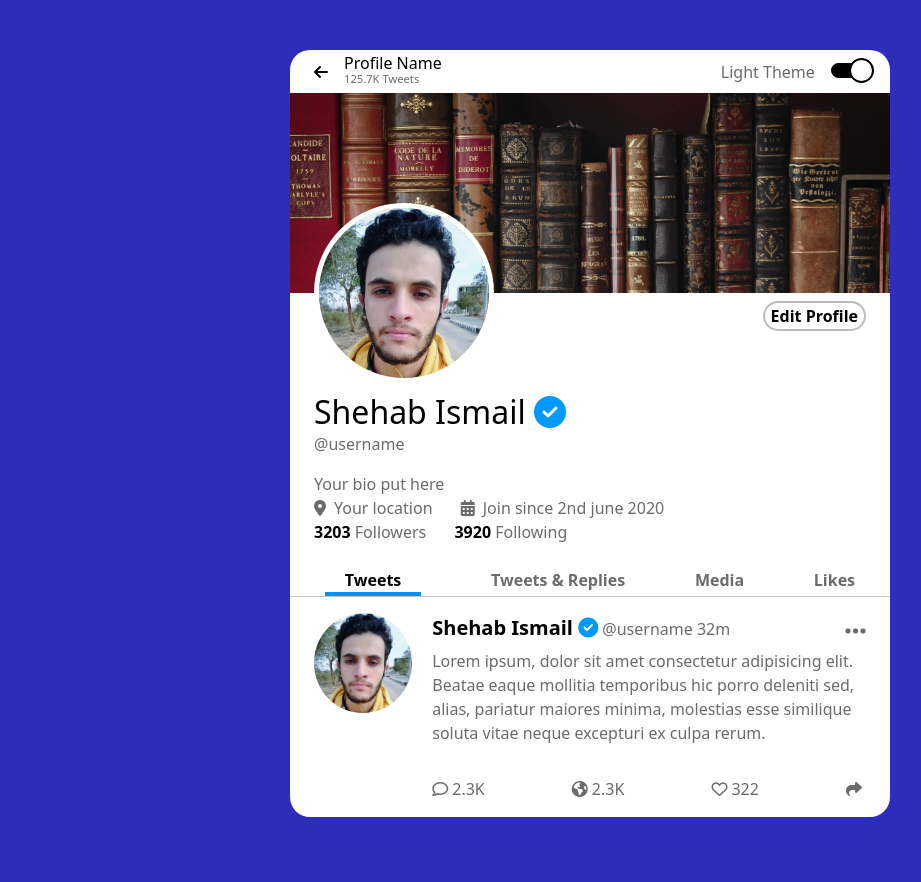
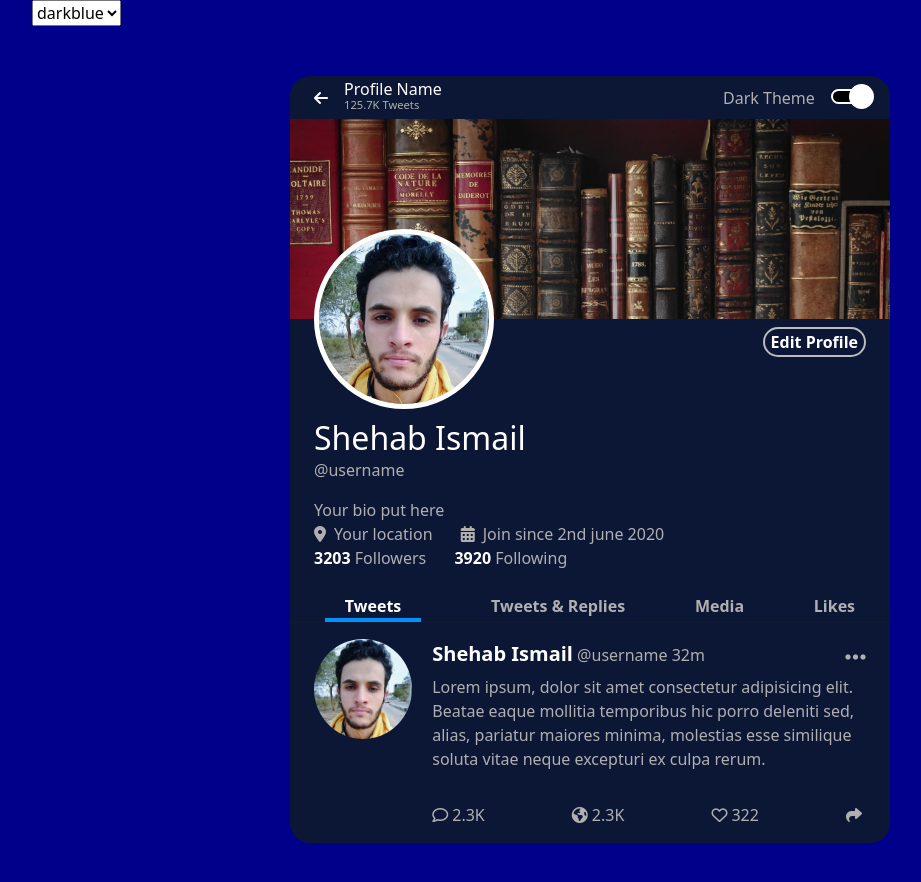
Before and after one commit to shehab0717/js-tasks-post-card, a plain HTML site: page index.html in a window 1280 px wide. Both pictures are taken after a click on the element 898 px from the left and 70 px from the top of the page. Shown: the whole page, without its empty margins (50-971 px from the left). Drawn offline with nearby package versions, Linux system fonts and the light colour scheme.

Commit message:
finish js code

```diff
--- a/index.html
+++ b/index.html
@@ -15,6 +15,10 @@
 <body>
 
     <div class="container">
+        <select name="" id="" onchange="changeBgColor(this.value)">
+            <option value="darkblue">darkblue</option>
+            <option value="gray">gray</option>
+        </select>
         <div class="post-card">
             <div class="header light-text d-flex align-items-center justify-content-between py-1 px-4">
                 <div class="d-flex align-items-center">
@@ -25,8 +29,8 @@
                     </div>
                 </div>
                 <div class="justify-self-end">
-                    <span>Light Theme</span>
-                    <div class="switch switch-on">
+                    <span id="theme-type">Light Theme</span>
+                    <div class="switch switch-off">
                     </div>
                 </div>
             </div>
@@ -36,13 +40,13 @@
                 </div>
                 <div class="height-100px d-flex align-items-start px-4 justify-content-between">
                     <div class="profile-pic">
-                        <img src="assets/me.jpeg" alt="">
+                        <img src="" alt="">
                     </div>
                     <button class="dark-text bg-transparent">Edit Profile</button>
                 </div>
             </div>
             <div class="info-area px-4 light-text">
-                <h2 class="mb-0 dark-text">Shehab Ismail <i class="fa-solid fa-circle-check primary-text"></i></h2>
+                <h2 class="mb-0 dark-text user-name">Shehab Ismail <i class="fa-solid fa-circle-check primary-text"></i></h2>
                 <span>@username</span>
 
                 <p class="mt-3 mb-0">Your bio put here</p>
@@ -68,13 +72,13 @@
             </div>
             <hr class="mt-0">
             <div class="tweet px-4 d-flex light-text">
-                <div class="pic">
-                    <img src="assets/me.jpeg" alt="">
+                <div class="profile-pic">
+                    <img src="" alt="">
                 </div>
                 <div class="content">
                     <div class="d-flex justify-content-between">
                         <div>
-                            <span class="fs-5 fw-bold dark-text">Shehab Ismail <i
+                            <span class="fs-5 fw-bold dark-text user-name">User name <i
                                     class="fa-solid fa-circle-check primary-text"></i></span>
                             <span>@username</span>
                             <span>32m</span>
@@ -110,6 +114,7 @@
     <script src="https://cdn.jsdelivr.net/npm/bootstrap@5.1.3/dist/js/bootstrap.min.js"
         integrity="sha384-QJHtvGhmr9XOIpI6YVutG+2QOK9T+ZnN4kzFN1RtK3zEFEIsxhlmWl5/YESvpZ13"
         crossorigin="anonymous"></script>
+    <script src="index.js"></script>
 </body>
 
 </html>
--- a/index.js
+++ b/index.js
@@ -0,0 +1,62 @@
+
+function loadData(){
+    var profilePics = document.querySelectorAll('.profile-pic img');
+    var userNmaes = document.querySelectorAll('.user-name');
+
+    profilePics.forEach(function(element){
+        element.src = 'assets/me.jpeg';
+    });
+
+    userNmaes.forEach(function (element){
+        element.innerHTML = 'Shehab Ismail';
+    });
+
+
+}
+
+loadData();
+
+
+var darkTheme = {
+    'bg':'rgb(12, 23, 54)',
+    'light-text': 'rgb(176, 176, 176)',
+    'dark-text': 'rgb(255, 255, 255)',
+    'primary-color': 'rgb(255, 255, 255)'
+}
+var lightTheme = {
+    'bg':'#fff',
+    'light-text': 'rgb(107, 107, 107)',
+    'dark-text': '#000',
+    'primary-color': 'rgb(0, 153, 255)'
+}
+var currentTheme = lightTheme;
+
+var switchBtn = document.querySelector('.switch');
+var themeType = document.getElementById('theme-type');
+
+function switchTheme(){
+    if(currentTheme==lightTheme){
+        currentTheme=darkTheme;
+        switchBtn.classList.remove('switch-off');
+        switchBtn.classList.add('switch-on');
+        themeType.innerHTML = 'Dark Theme';
+    }
+    else{
+        currentTheme=lightTheme;
+        switchBtn.classList.remove('switch-on');
+        switchBtn.classList.add('switch-off');
+        themeType.innerHTML = 'Light Theme';
+    }
+    var doc = document.documentElement;
+    doc.style.setProperty('--card-bg-color',currentTheme.bg)
+    doc.style.setProperty('--text-light-color',currentTheme["light-text"])
+    doc.style.setProperty('--text-dark-color',currentTheme["dark-text"])
+    doc.style.setProperty('--text-primary-color',currentTheme["primary-color"])
+
+}
+
+switchBtn.addEventListener('click', switchTheme);
+
+function changeBgColor(color){
+    document.documentElement.style.setProperty('--bg-color',color)
+}
--- a/style.css
+++ b/style.css
@@ -1,9 +1,5 @@
 :root{
-    --bg-color: rgb(45, 45, 185);
-    /* --card-bg-color: rgb(12, 23, 54);
-    --text-light-color: rgb(176, 176, 176);
-    --text-dark-color: rgb(255, 255, 255);
-    --text-primary-color: rgb(255, 255, 255); */
+    --bg-color: darkblue;
     --card-bg-color: #fff;
     --text-light-color: rgb(107, 107, 107);
     --text-dark-color: #000;
@@ -36,7 +32,7 @@ body{
     background-color: burlywood;
     overflow: hidden;
 }
-.profile-pic{
+.cover-area .profile-pic{
     width: 180px;
     height: 180px;
     border-radius: 50%;
@@ -70,7 +66,7 @@ body{
     padding: 0px 20px;
     border-bottom: 4px solid rgb(0, 145, 255);
 }
-.tweet .pic{
+.tweet .profile-pic{
     width: 100px;
     height: 100px;
     border-radius: 50%;
@@ -78,7 +74,7 @@ body{
     margin-right: 20px;
 }
 
-.tweet .pic img{
+.tweet .profile-pic img{
     width: 100%;
 }
 
```
